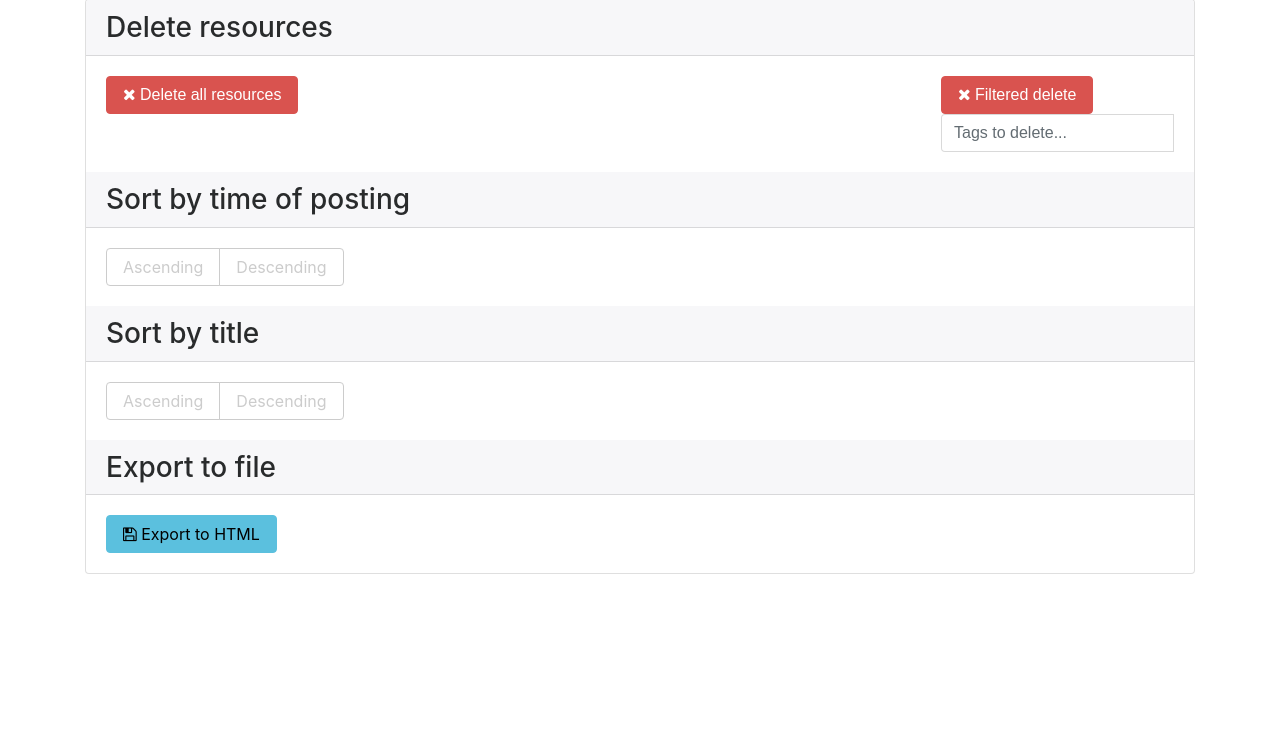
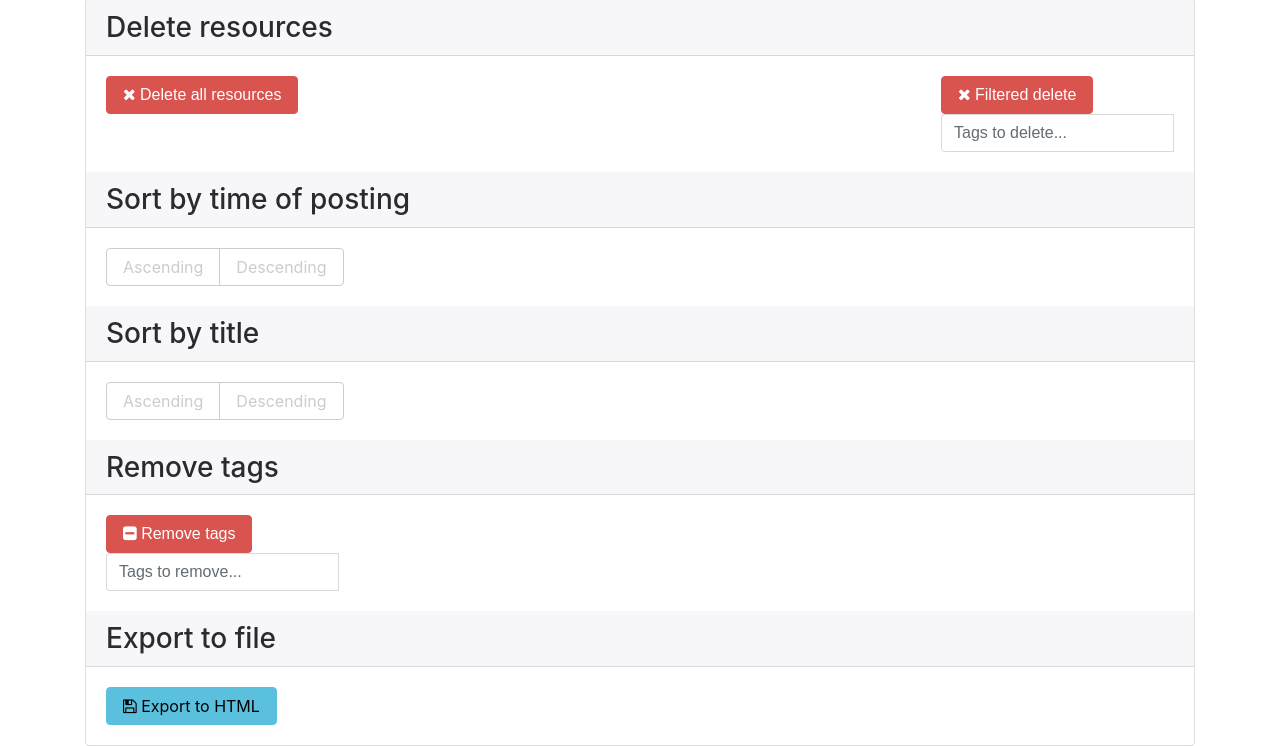
Before and after one commit to TsimpDim/3RStore, a Flask app: page /options in a window 1280 px wide. Shown: the part 140-886 px from the top of the page. Before the commit the page ends 714 px from the top, so only its background shows below. Run offline with Flask 2, Linux system fonts and the light colour scheme; the visitor is signed in with stand-in values (Sample User, id 1); data that the repository does not hold is empty; parts of the project's set-up code (start-up, migrations or seed data) failed here and were passed over; some libraries are stand-ins or nearby versions.

Commit message:
Added option to remove tag

```diff
--- a/_3RStore/templates/options.html
+++ b/_3RStore/templates/options.html
@@ -41,8 +41,8 @@
                     </div>
 
                     <div class="input-group">
-                        <input list="tags" type="text" name="tags" id="search_input" class="form-control" placeholder="Tags to delete...">
-                        <datalist id="tags">
+                        <input list="tags_deltag" type="text" name="tags" class="form-control" placeholder="Tags to delete...">
+                        <datalist id="tags_deltag">
                             {% for tag in tags %}
                                 <option value="{{tag}}" class="datalist_option" ></option>
                             {% endfor %}
@@ -86,6 +86,34 @@
             </div>
         </div>
 
+        <!-- Remove tag -->
+        <h3 class="card-header">Remove tags</h3>
+        <div class="card-block d-flex flex-row flex-wrap align-content-center justify-content-between align-items-start" id="filtered_del">
+            <form method="POST" action="remtag">
+                <div class="dropdown">
+                    <button class="btn btn-danger" data-toggle="dropdown">
+                        <span class="fa fa-minus-square"></span>
+                        Remove tags
+                    </button>
+
+                    <div class="dropdown-menu">
+                        <button class="dropdown-item" type="submit">
+                            <span class="fa fa-check"></span>
+                            Confirm</button></li>
+                    </div>
+                </div>
+
+                <div class="input-group">
+                    <input list="tags_remtag" type="text" name="tags" class="form-control" placeholder="Tags to remove...">
+                    <datalist id="tags_remtag">
+                        {% for tag in tags %}
+                            <option value="{{tag}}" class="datalist_option" ></option>
+                        {% endfor %}
+                    </datalist>
+                </div>
+            </form>
+        </div>
+
         <!-- Export to file -->
         <h3 class="card-header">Export to file</h3>
         <div class="card-block">
--- a/_3RStore/views.py
+++ b/_3RStore/views.py
@@ -201,10 +201,13 @@ def resources():
 
         data = cur.fetchall()
 
-        cur.execute(
-            ("""SELECT DISTINCT unnest(tags) FROM resources WHERE user_id = %s"""),
-            (user_id,)
-        )
+        try:
+            cur.execute(
+                ("""SELECT DISTINCT unnest(tags) FROM resources WHERE user_id = %s"""),
+                (user_id,)
+            )
+        except DatabaseError:
+            conn.rollbal()
 
         tags_raw = cur.fetchall()
 
@@ -399,6 +402,27 @@ def fildel():
     conn.commit()
 
     flash('Resources deleted successfully', 'danger')
+    return redirect(url_for('options'))
+
+# Remove tag
+@app.route("/remtag", methods=['POST'])
+def remtag():
+
+    tags = request.form.get('tags')
+
+    if tags:
+        tags_to_rem = tags.split(',')
+
+        for tag in tags_to_rem:
+            cur = conn.cursor()
+            cur.execute("UPDATE resources SET tags = array_remove(tags, %s )",
+            (tag,)
+            )
+
+        cur.close()
+        conn.commit()
+
+    flash('Tag(s) removed successfully', 'danger')
     return redirect(url_for('options'))
 
 # Import resources
```
